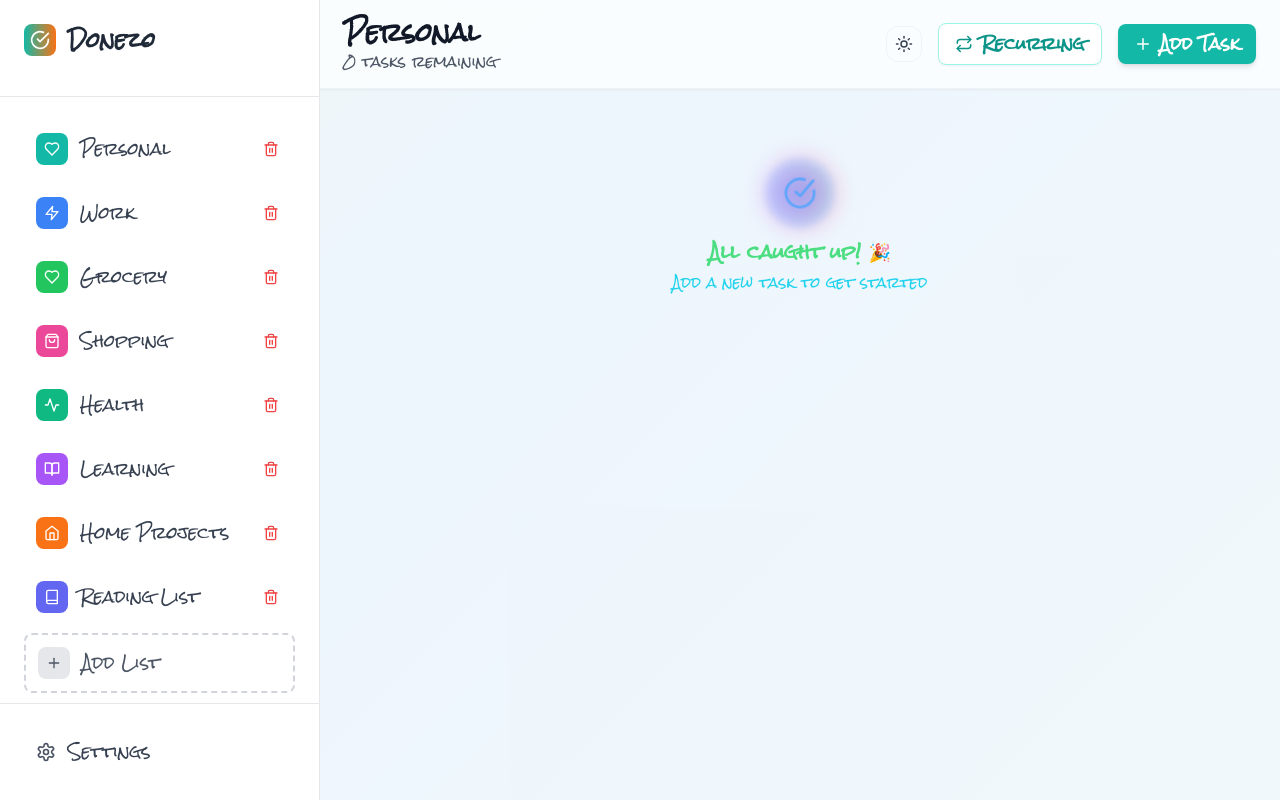
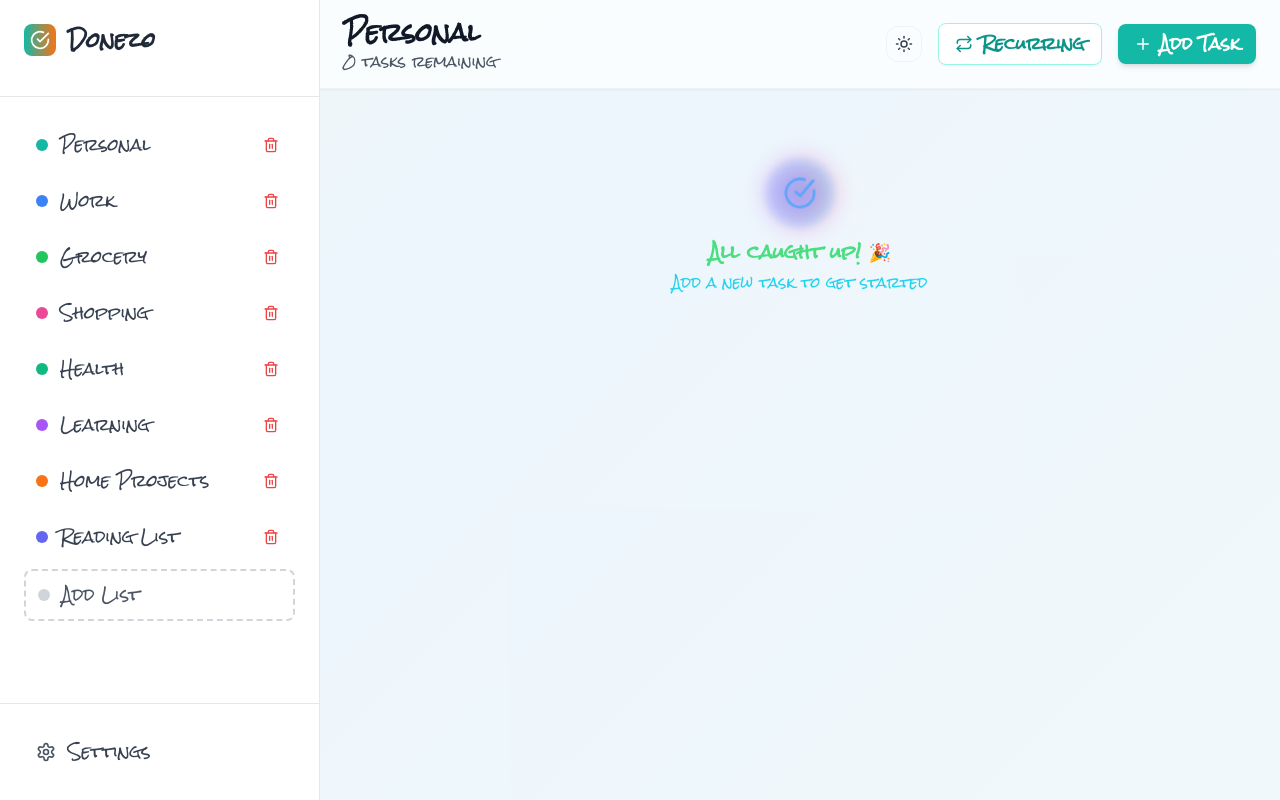
Before and after one commit to Elevator-Robot/Donezo, a React (Vite) app: page / in a window 1280 px wide. Built offline with nearby package versions, Linux system fonts and the light colour scheme.

Commit message:
Remove list icons and replace with colored dots

```diff
--- a/src/components/Sidebar.jsx
+++ b/src/components/Sidebar.jsx
@@ -176,9 +176,7 @@ function Sidebar({ lists, activeList, setActiveList, addList, deleteList, onClos
                 whileHover={{ scale: 1.02 }}
                 whileTap={{ scale: 0.98 }}
               >
-                <div className={`w-8 h-8 ${colorMap[list.color] || gradientMap[list.color]} rounded-lg flex items-center justify-center`}>
-                  <ListIcon className="w-4 h-4 text-white" />
-                </div>
+                <div className={`w-3 h-3 ${colorMap[list.color] || gradientMap[list.color]} rounded-full`}></div>
                 <span className={`font-medium ${
                   isActive ? 'text-teal-700 dark:text-teal-300' : 'text-gray-700 dark:text-gray-300'
                 }`}>
@@ -204,9 +202,7 @@ function Sidebar({ lists, activeList, setActiveList, addList, deleteList, onClos
             whileHover={{ scale: 1.02 }}
             whileTap={{ scale: 0.98 }}
           >
-            <div className="w-8 h-8 bg-gray-200 dark:bg-gray-700 rounded-lg flex items-center justify-center">
-              <Plus className="w-4 h-4 text-gray-600 dark:text-gray-400" />
-            </div>
+            <div className="w-3 h-3 bg-gray-300 dark:bg-gray-600 rounded-full"></div>
             <span className="font-medium text-gray-600 dark:text-gray-400">Add List</span>
           </motion.button>
         </div>
```
